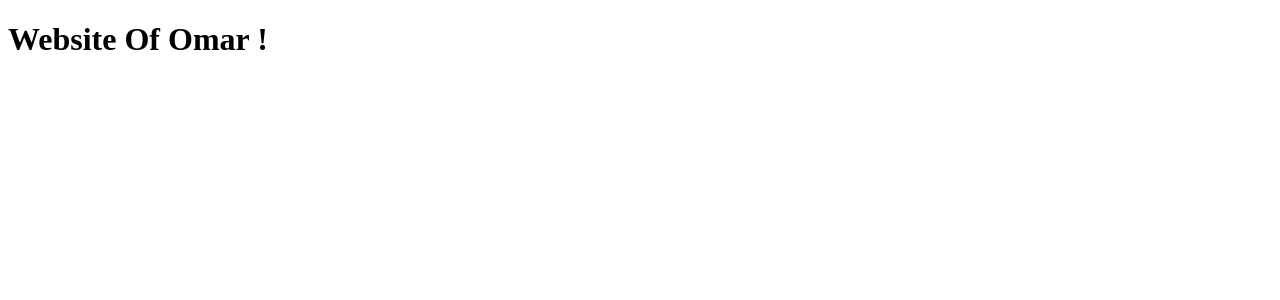
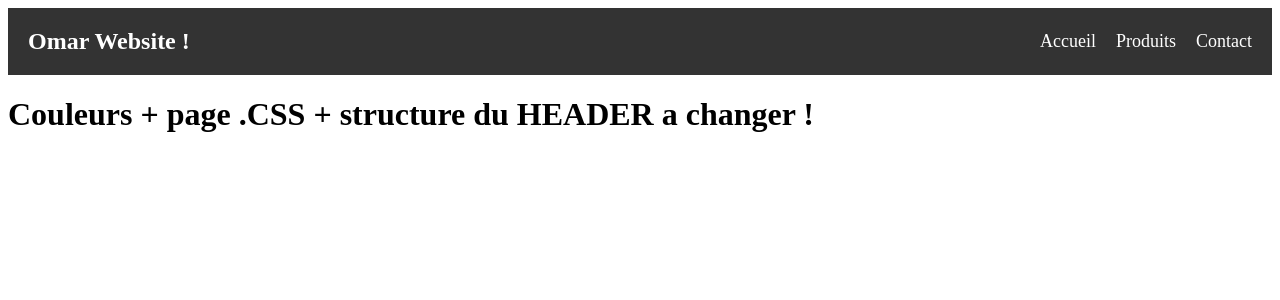
Before and after one commit to yanis26x/Omar-website-React, a React (Vite) app: page / in a window 1280 px wide. Shown: the top 300 px of the page. Built offline with nearby package versions, Linux system fonts and the light colour scheme.

Commit message:
ajout vite fait et loin detre finit du HEADER

```diff
--- /dev/null
+++ b/src/Composants/HEADER/Header.css
@@ -0,0 +1,28 @@
+.header {
+    background-color: #333;
+    padding: 20px;
+    color: white;
+    display: flex;
+    justify-content: space-between;
+    align-items: center;
+  }
+
+  .site-title {
+    margin: 0;
+    font-size: 24px;
+  }
+
+  .nav {
+    display: flex;
+    gap: 20px;
+  }
+
+  .nav-link {
+    color: white;
+    text-decoration: none;
+    font-size: 18px;
+  }
+
+  .nav-link:hover {
+    text-decoration: underline;
+  }
--- /dev/null
+++ b/src/Composants/HEADER/Header.jsx
@@ -0,0 +1,14 @@
+import './Header.css';
+
+export default function Header() {
+  return (
+    <header className="header">
+      <h1 className="site-title">Omar Website !</h1>
+      <nav className="nav">
+        <a href="#home" className="nav-link">Accueil</a>
+        <a href="#products" className="nav-link">Produits</a>
+        <a href="#contact" className="nav-link">Contact</a>
+      </nav>
+    </header>
+  );
+}
--- /dev/null
+++ b/src/Composants/MAIN/Main.jsx
@@ -0,0 +1,11 @@
+import Header from "../HEADER/Header";
+
+export default function Main() {
+  return (
+    <>
+    <Header/>
+    <h1>Couleurs + page .CSS + structure du HEADER a changer !</h1>
+    </>
+
+  );
+}
--- a/src/main.jsx
+++ b/src/main.jsx
@@ -1,9 +1,11 @@
 import { StrictMode } from 'react'
 import { createRoot } from 'react-dom/client'
+import Main from './Composants/MAIN/Main'
 
 
 createRoot(document.getElementById('root')).render(
   <StrictMode>
-<h1>Website Of Omar !</h1>
+    <Main/>
+
   </StrictMode>,
 )
```
